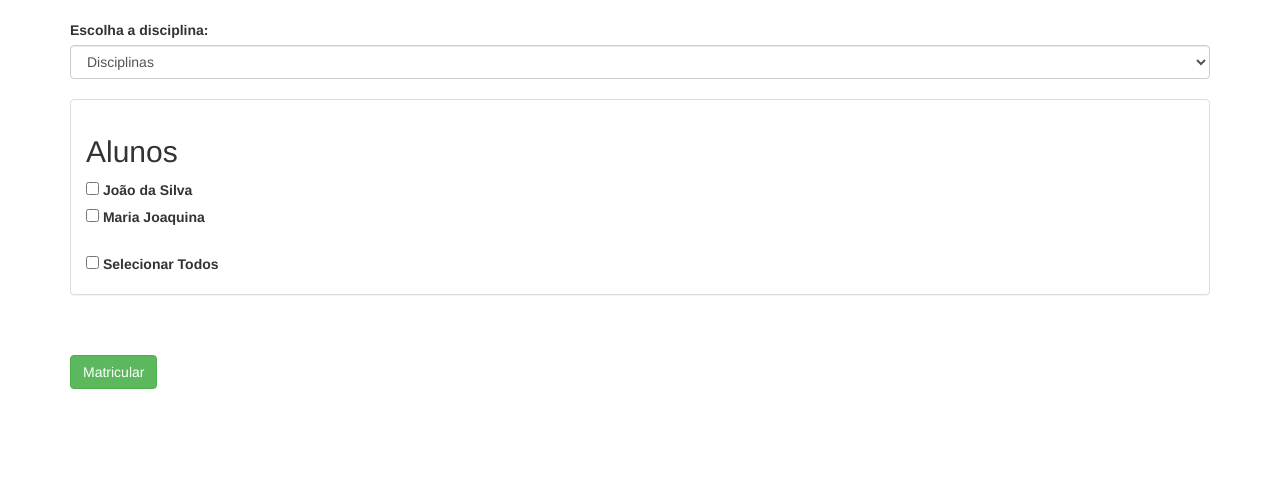
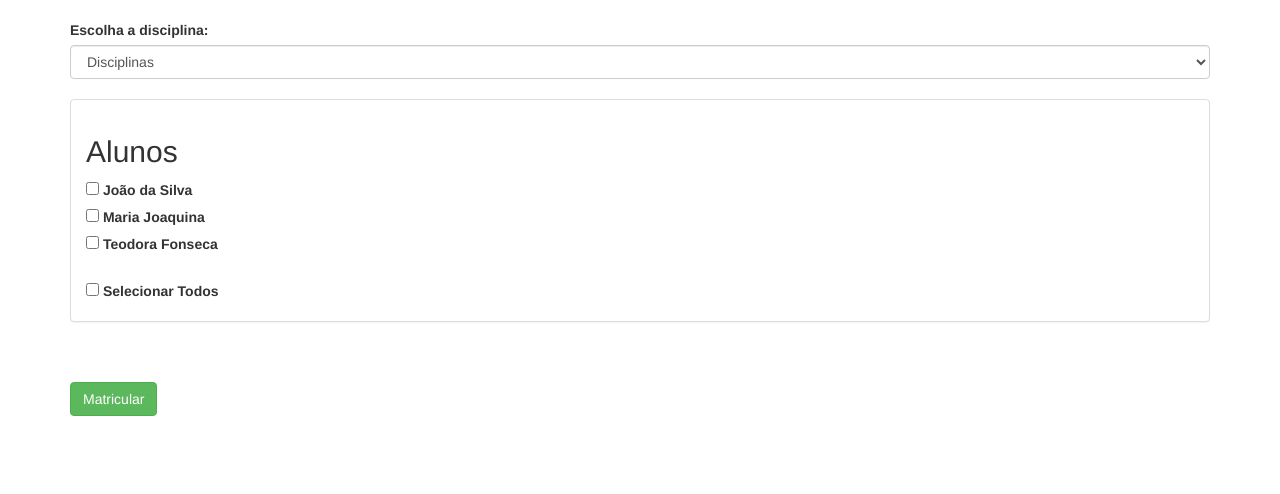
Before and after one commit to luisabergo/Ana_Anna_Luisa, a Django app: page /TelaMatricula/ in a window 1280 px wide. Shown: the part 52-546 px from the top of the page. Run offline with Django 3.2, Linux system fonts and the light colour scheme; parts of the project's set-up code (start-up, migrations or seed data) failed here and were passed over; some libraries are stand-ins or nearby versions.

Commit message:
atualizacoes tela matricula

```diff
--- a/django_app/templates/django/TelaMatricula.html
+++ b/django_app/templates/django/TelaMatricula.html
@@ -32,6 +32,9 @@
                         <br>
                         <input type="checkbox" name="checkbox-2" id="checkbox-2" />
                         <label for='div'>Maria Joaquina</label>
+                        <br>
+                        <input type="checkbox" name="checkbox-2" id="checkbox-2" />
+                        <label for='div'>Teodora Fonseca</label>
                         <br>
                         <br>
                         <!-- select all boxes -->
```
